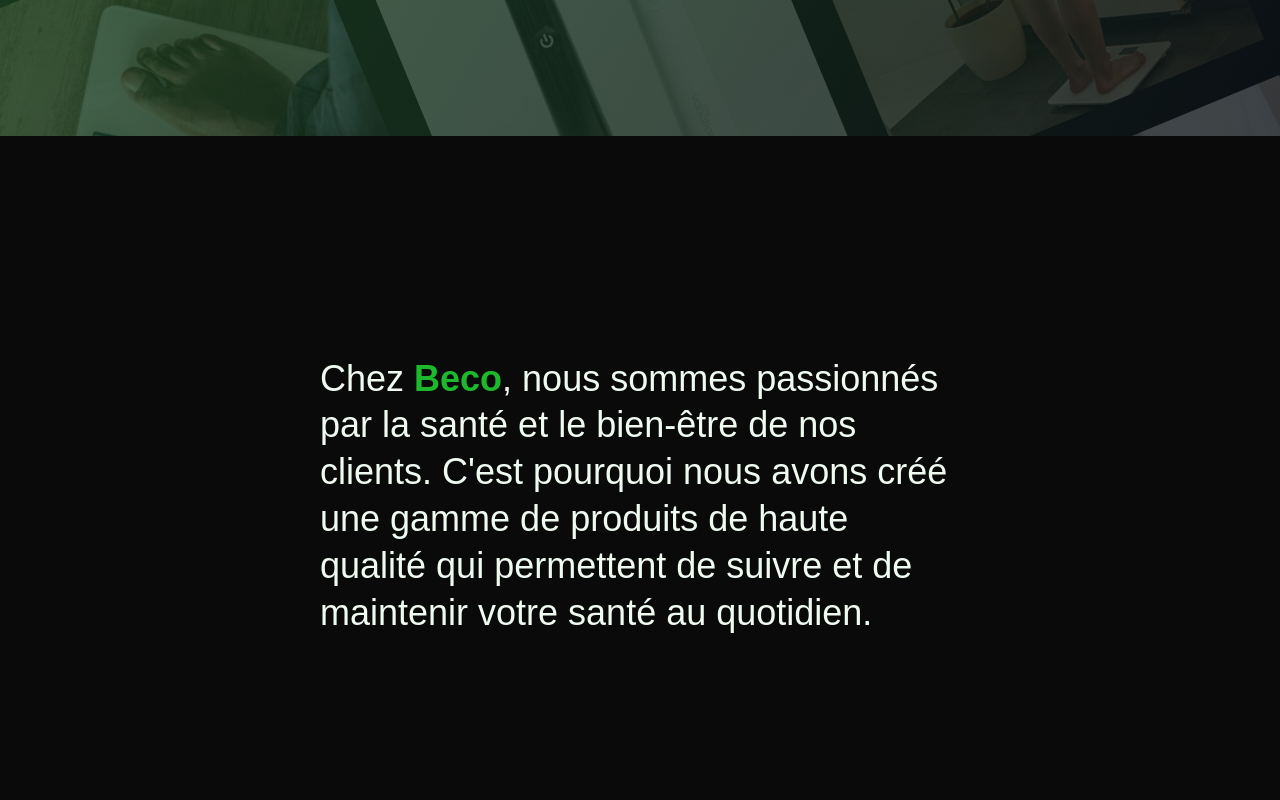
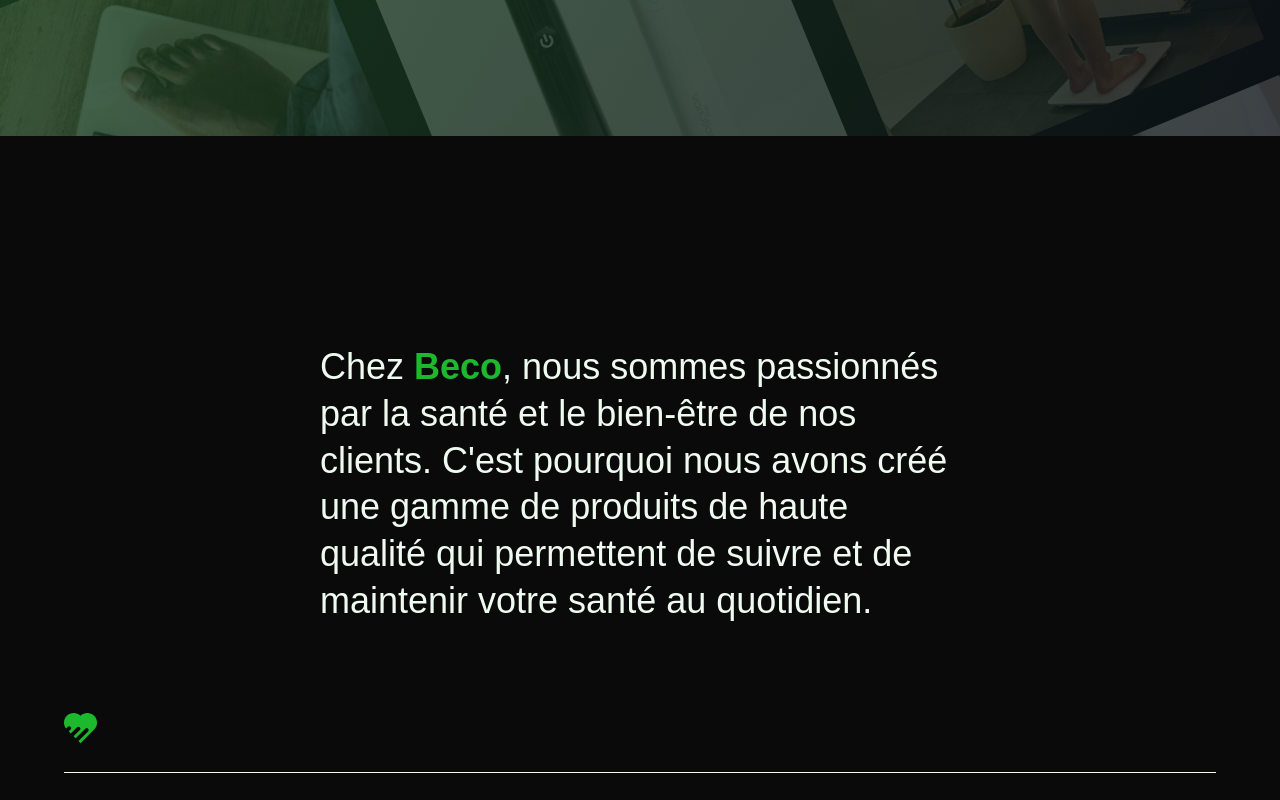
Before and after one commit to MaximePETIT-code/beco-showcase-website, a React (Create React App) app: page / in a window 1280 px wide. Shown: the part 760-1560 px from the top of the page. Built offline with nearby package versions, Linux system fonts and the light colour scheme; what react-locomotive-scroll would draw is missing.

Commit message:
Intro (section): fix height

```diff
--- a/src/sections/intro/Intro.css
+++ b/src/sections/intro/Intro.css
@@ -1,7 +1,7 @@
 
 .content {
   padding: 3rem;
-  min-height: 90vh;
+  margin-top: 20vh;
   display: flex;
   position: relative;
   flex-direction: column;
```
